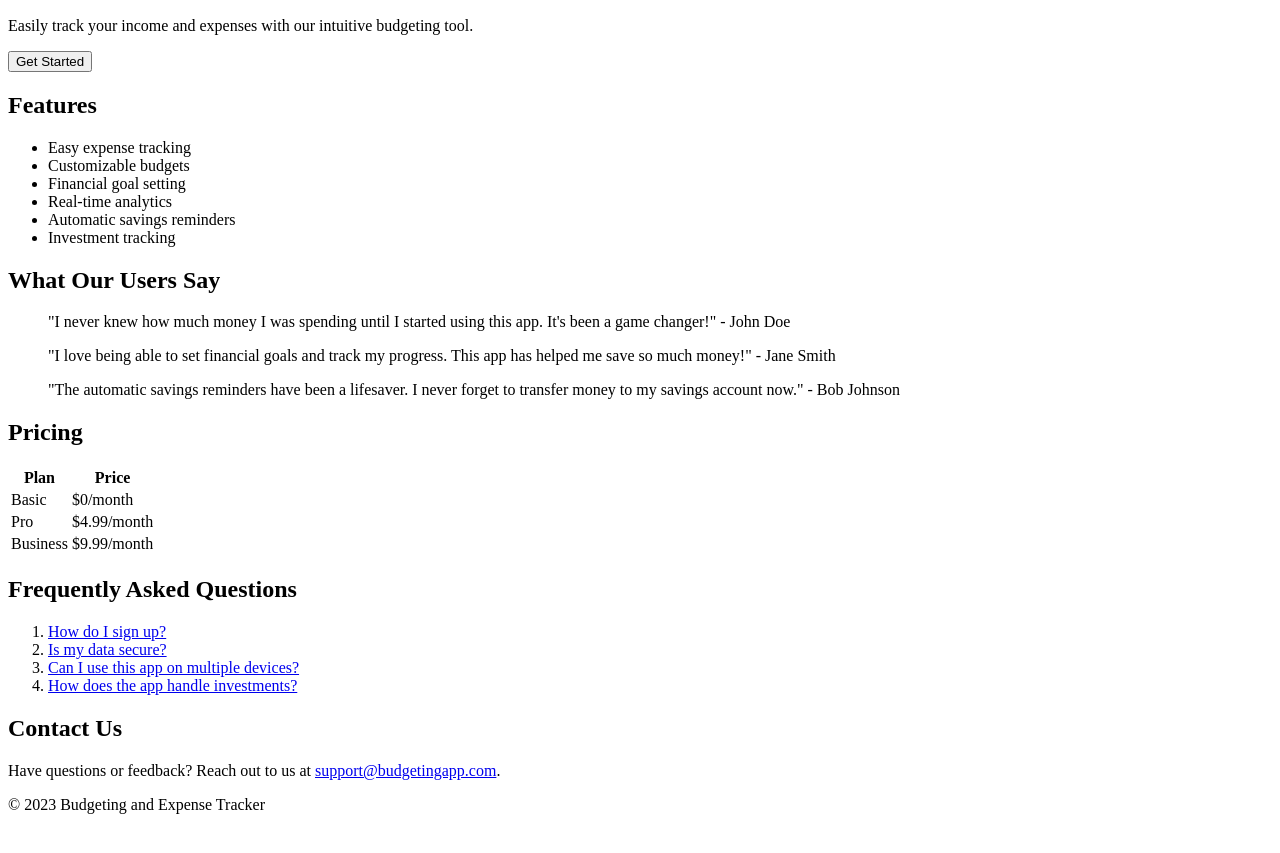
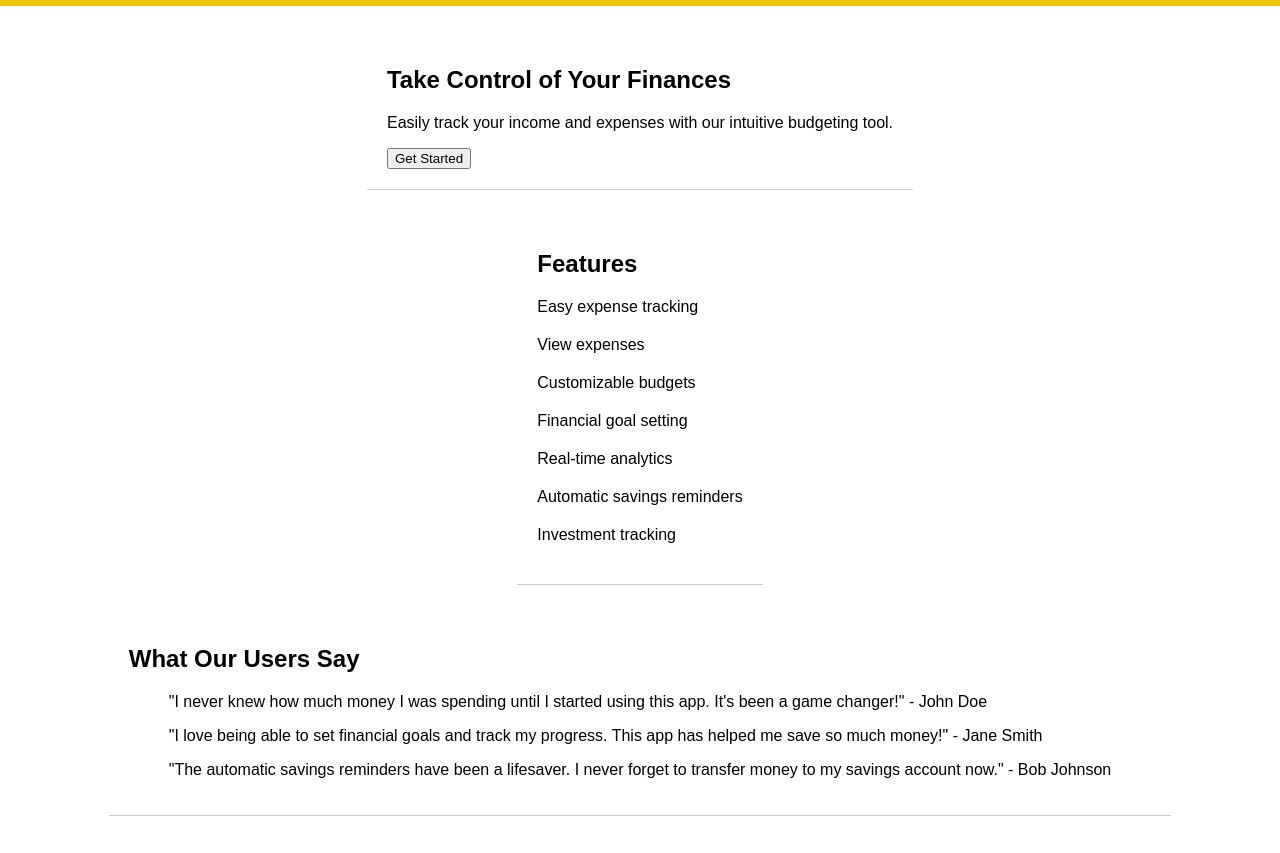
Before and after one commit to katemamba/katemamba.github.io, a plain HTML site: page index.html in a window 1280 px wide. Shown: the part 110-963 px from the top of the page. Before the commit the page ends 940 px from the top, so only its background shows below. Drawn offline with Linux system fonts and the light colour scheme; a script that the page names is missing.

Commit message:
add page

```diff
--- a/index.html
+++ b/index.html
@@ -19,7 +19,8 @@
     <section id="features">
         <h2>Features</h2>
         <ul>
-            <li>Easy expense tracking</li>
+            <li><a href="#!" class="dropdown-link" data-toggle="dropdown">Easy expense tracking</a></li>
+            <li><a href="expenses.html">View expenses</a></li>
             <li>Customizable budgets</li>
             <li>Financial goal setting</li>
             <li>Real-time analytics</li>
--- /dev/null
+++ b/styles.css
@@ -0,0 +1,155 @@
+/* styles.css */
+
+body {
+  font-family: Arial, sans-serif;
+  margin: 0;
+  padding: 0;
+}
+
+header {
+  background-color: #f1c40f;
+  color: white;
+  padding: 20px;
+  text-align: center;
+}
+
+header h1 {
+  font-size: 36px;
+  margin-bottom: 10px;
+}
+
+nav ul {
+  list-style: none;
+  margin: 0;
+  padding: 0;
+  display: flex;
+  justify-content: space-between;
+  align-items: center;
+}
+
+nav li {
+  margin-right: 40px;
+}
+
+nav a {
+  color: black;
+  text-decoration: none;
+  transition: color 0.2s ease;
+}
+
+nav a:hover {
+  color: #f1c40f;
+}
+
+main {
+  display: flex;
+  flex-direction: column;
+  align-items: center;
+  padding: 20px;
+}
+
+section {
+  margin: 20px 0;
+  padding: 20px;
+  border-bottom: 1px solid #ccc;
+}
+
+h2 {
+  font-size: 24px;
+  margin-top: 0;
+}
+
+ul {
+  list-style: none;
+  margin: 0;
+  padding: 0;
+}
+
+li {
+  margin-bottom: 20px;
+}
+
+a {
+  color: black;
+  text-decoration: none;
+  transition: color 0.2s ease;
+}
+
+a:hover {
+  color: #f1c40f;
+}
+
+table {
+  width: 100%;
+  border-collapse: collapse;
+  border: 1px solid #ccc;
+  margin-bottom: 20px;
+  padding: 20px;
+}
+
+th, td {
+  border: 1px solid #ccc;
+  padding: 10px;
+  text-align: left;
+}
+
+th {
+  background-color: #f1c40f;
+  color: white;
+  font-weight: bold;
+}
+
+td {
+  font-size: 18px;
+}
+
+#faq {
+  margin-top: 20px;
+}
+
+#faq ol {
+  list-style: none;
+  margin: 0;
+  padding: 0;
+}
+
+#faq li {
+  margin-bottom: 20px;
+}
+
+#faq a {
+  color: black;
+  text-decoration: none;
+  transition: color 0.2s ease;
+}
+
+#faq a:hover {
+  color: #f1c40f;
+}
+
+#contact {
+  margin-top: 20px;
+  padding: 20px;
+  border-top: 1px solid #ccc;
+}
+
+#contact p {
+  font-size: 18px;
+}
+
+#contact a {
+  color: black;
+  text-decoration: none;
+  transition: color 0.2s ease;
+}
+
+#contact a:hover {
+  color: #f1c40f;
+}
+
+footer {
+  background-color: #f1c40f;
+  color: white;
+  padding: 10px;
+  text-align: center;
+}
```
Also changed, not shown: expenses/index.html (added, +94 -0 lines).
